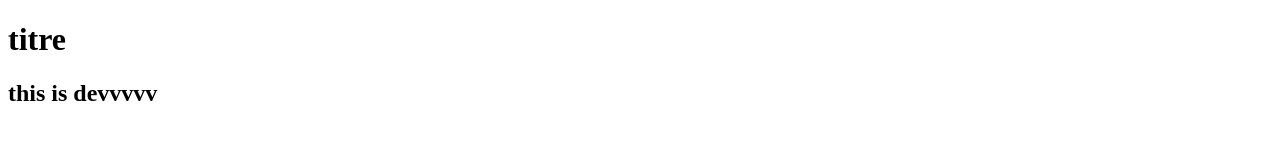
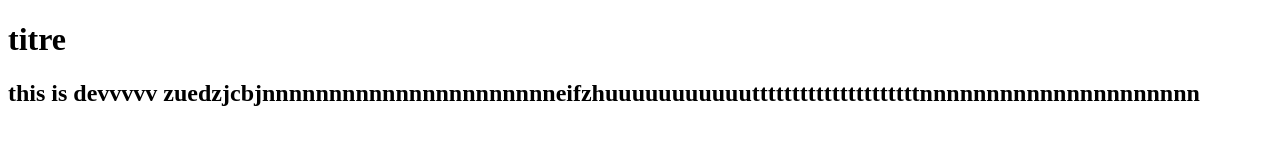
Before and after one commit to asma-benzaoucha/prj2cp, a plain HTML site: page index.html in a window 1280 px wide. Drawn offline with Linux system fonts and the light colour scheme.

Commit message:
marge it

```diff
--- a/index.html
+++ b/index.html
@@ -8,6 +8,8 @@
 </head>
 <body>
     <h1>titre</h1>
-    <h2>this is devvvvv</h2>
+    <h2>this is devvvvv
+        zuedzjcbjnnnnnnnnnnnnnnnnnnnnnneifzhuuuuuuuuuuutttttttttttttttttttttnnnnnnnnnnnnnnnnnnnnn
+    </h2>
 </body>
 </html>
```
